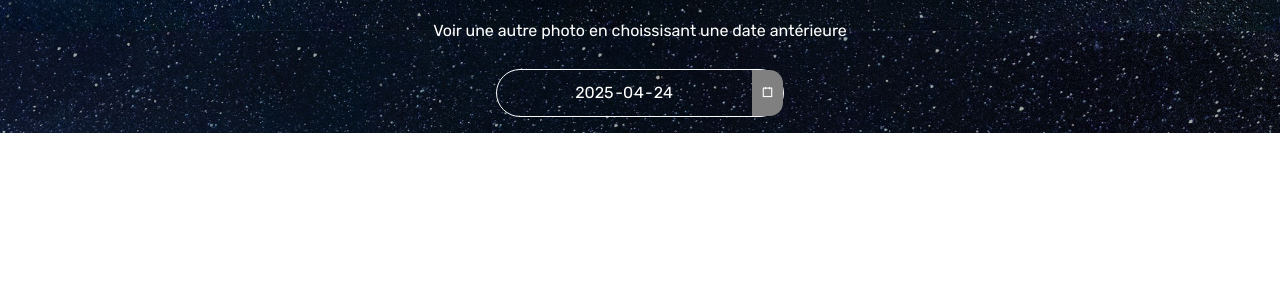
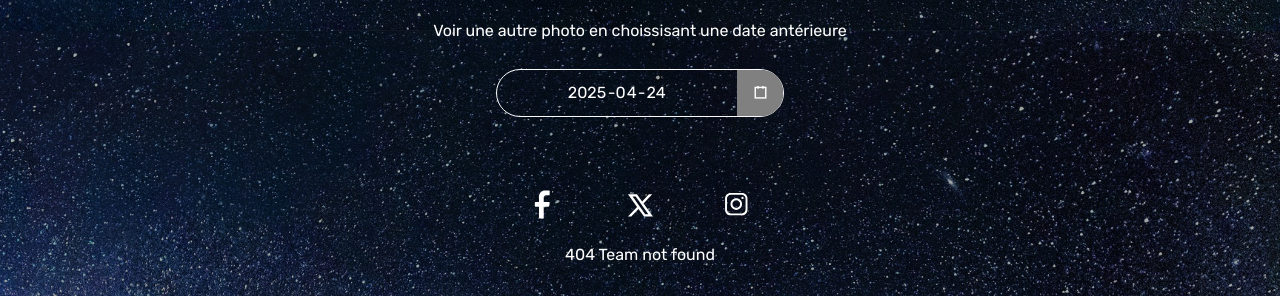
Before and after one commit to wildcodeschool-2025-03/JS-RemoteFR-Vert-ASquad-404-Team-not-found-P2, a React (Vite) app in the folder client/: page / in a window 1280 px wide. Shown: the part 769-1065 px from the top of the page. Before the commit the page ends 902 px from the top, so only its background shows below. Built offline with nearby package versions, Linux system fonts and the light colour scheme; no server answers.

Commit message:
feat: add footer

```diff
--- a/client/src/App.tsx
+++ b/client/src/App.tsx
@@ -1,12 +1,14 @@
 import "./App.css";
 import { Outlet } from "react-router";
 import Navbar from "./components/Navbar/Navbar";
+import Footer from "./components/footer/Footer";
 
 function App() {
   return (
     <div className="app-container">
       <Navbar />
       <Outlet />
+      <Footer />
     </div>
   );
 }
--- a/client/src/components/footer/footer.css
+++ b/client/src/components/footer/footer.css
@@ -1,5 +1,6 @@
 footer {
   margin: 0 auto;
+  padding: 3em 0 1em 0;
 }
 
 .iconesReseaux {
--- a/client/src/components/pic_of_the_day/PicOfTheDay.css
+++ b/client/src/components/pic_of_the_day/PicOfTheDay.css
@@ -165,10 +165,9 @@
 
 .react-date-picker__calendar-button {
   background-color: gray !important;
-  border-top-right-radius: 1em !important;
-  border-bottom-right-radius: 1em !important;
-  padding-top: 0 !important;
-  padding-bottom: 0 !important;
+  border-top-right-radius: 1.6em !important;
+  border-bottom-right-radius: 1.6em !important;
+  padding: 0 1em 0 1em !important;
 }
 
 .react-date-picker__calendar-button:hover {
@@ -178,8 +177,5 @@
 }
 .react-date-picker__calendar-button__icon {
   stroke: white !important;
-  height: .6em !important;
-  @media screen and (min-width: 768px) {
-    height: .8em !important;
-  }
+  height: 1em !important;
 }
--- a/client/src/main.tsx
+++ b/client/src/main.tsx
@@ -3,8 +3,8 @@ import { createRoot } from "react-dom/client";
 import { RouterProvider, createBrowserRouter } from "react-router";
 import App from "./App.tsx";
 
+import HomePage from "./pages/HomePage.tsx";
 import SystemeSolaire from "./pages/systeme-solaire";
-import HomePage from "./pages/HomePage.tsx";
 
 const rootElement = document.getElementById("root");
 
```
